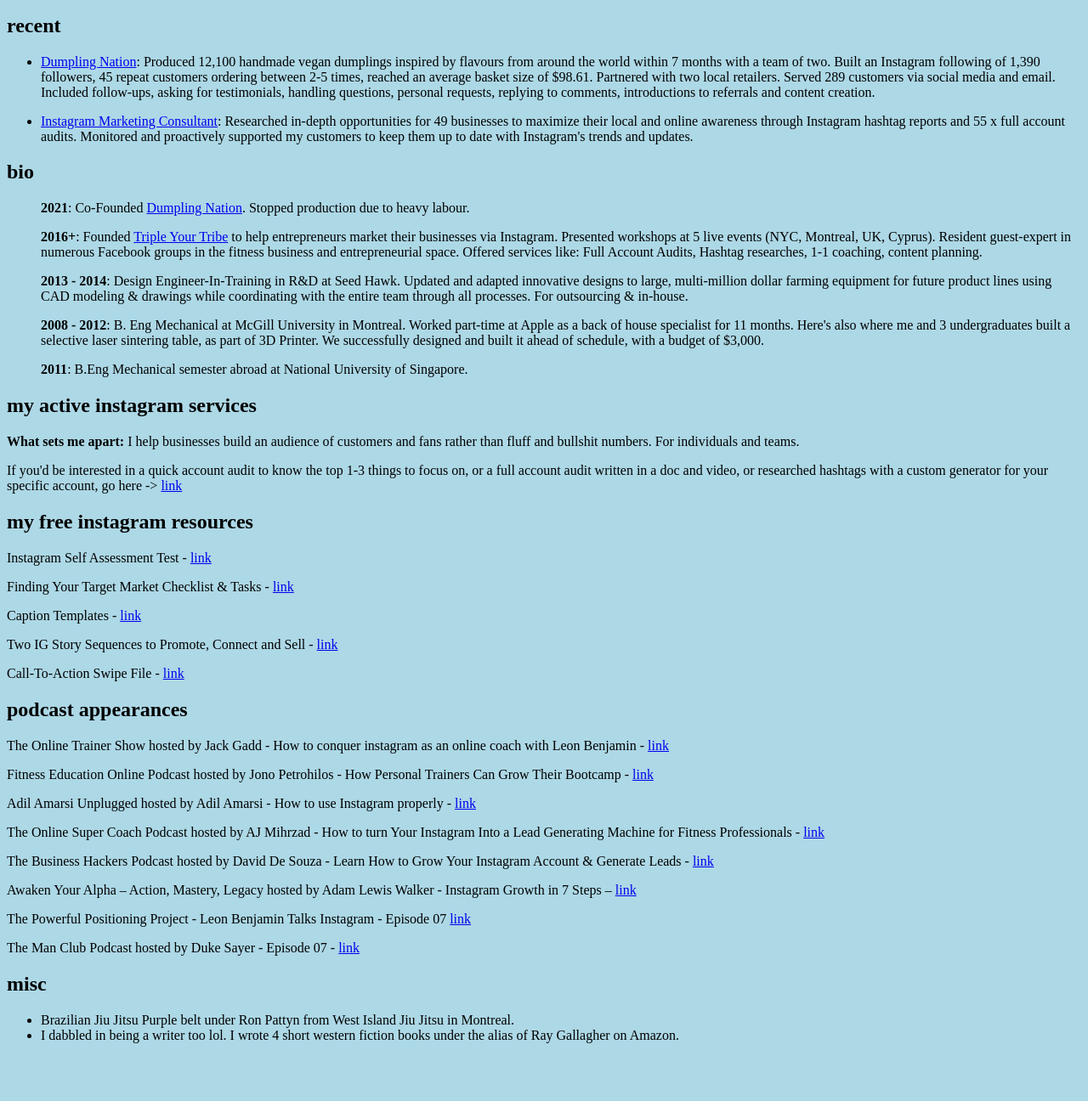
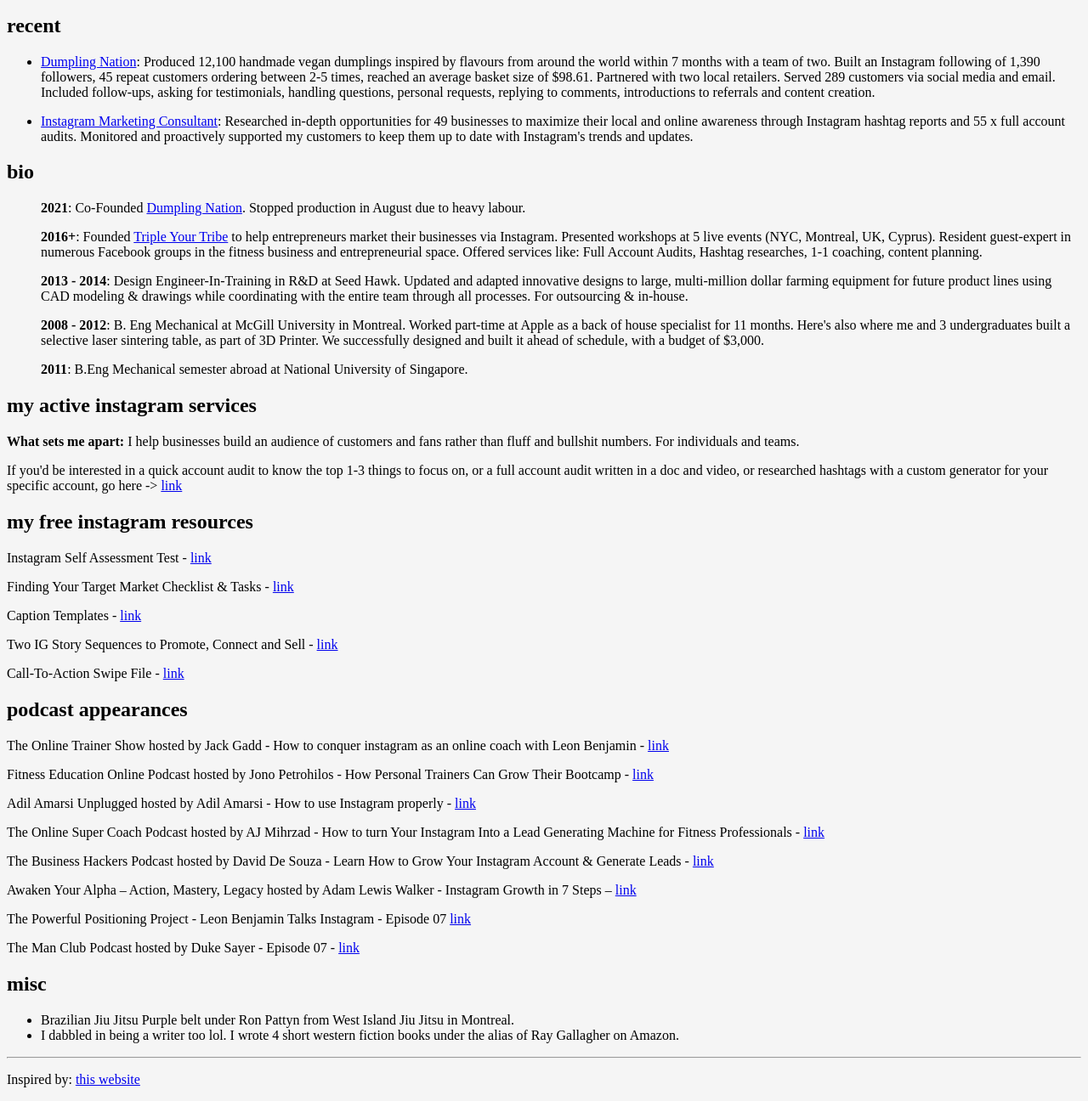
Before and after one commit to leonbenj/leonbenj, a plain HTML site: page index.html in a window 1280 px wide. Shown: the part 292-1588 px from the top of the page at 85% size. Before the commit the page ends 1536 px from the top, so only its background shows below. Drawn offline with Linux system fonts and the light colour scheme.

Commit message:
Update index.html

```diff
--- a/index.html
+++ b/index.html
@@ -5,7 +5,7 @@
         <title>Leon's Website</title>
     <style>
     body {
-        background-color: lightblue;
+        background-color: whitesmoke;
         }
 
     </style>
@@ -39,7 +39,7 @@
 
     <h2 id="bio">bio</h2>
         <ul>
-        <p><strong>2021</strong>: Co-Founded <a href="https://dumplingnation.ca">Dumpling Nation</a>. Stopped production due to heavy labour.</p>
+        <p><strong>2021</strong>: Co-Founded <a href="https://dumplingnation.ca">Dumpling Nation</a>. Stopped production in August due to heavy labour.</p>
 
         <p><strong>2016+</strong>: Founded <a href="https://docs.google.com/document/d/1WsJNRns9HnS6_cG5OLaoWsdGKtWnkVbqbmtFT9IWYa8/edit?usp=sharing">Triple Your Tribe</a> to help entrepreneurs market their businesses via Instagram. Presented workshops at 5 live events (NYC, Montreal, UK, Cyprus). Resident guest-expert in numerous Facebook groups in the fitness business and entrepreneurial space. Offered services like: Full Account Audits, Hashtag researches, 1-1 coaching, content planning. </p>
 
@@ -91,6 +91,8 @@
         <li>Brazilian Jiu Jitsu Purple belt under Ron Pattyn from West Island Jiu Jitsu in Montreal.</li>
         <li>I dabbled in being a writer too lol. I wrote 4 short western fiction books under the alias of Ray Gallagher on Amazon. </li>
         </ul>
+    <hr>
+    <p>Inspired by: <a href="https://motherfuckingwebsite.com/">this website</p>
 
     </body>
 </html>
```
